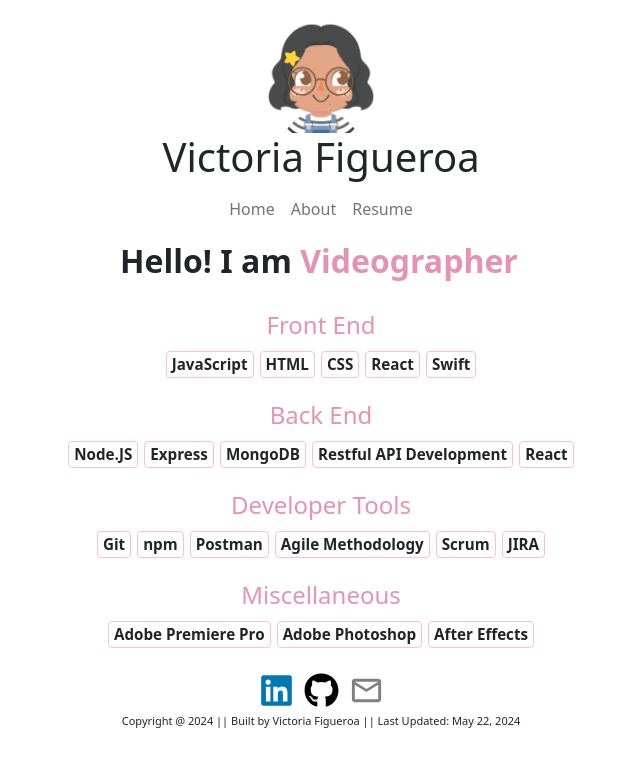
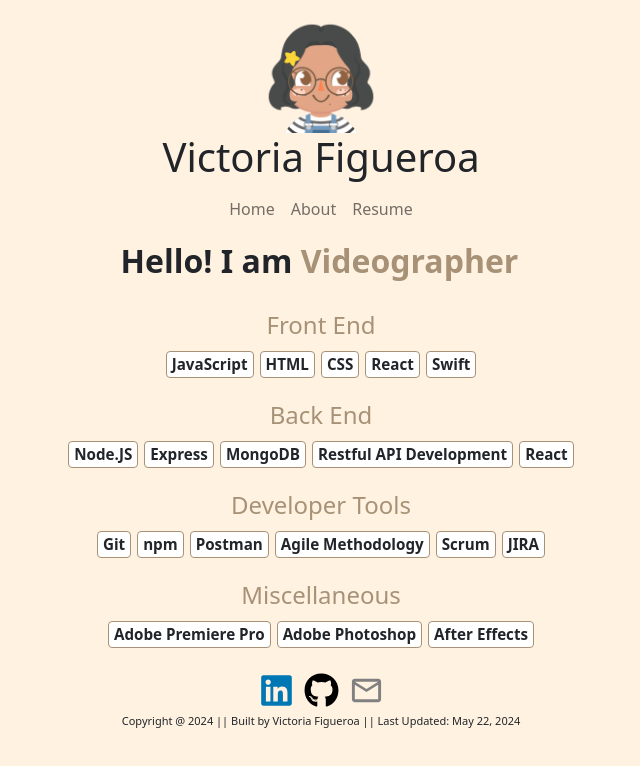
Before and after one commit to vicfigueroa/vicfigueroa.github.io, a React (Create React App) app: page / in a window 1280 px wide. Shown: the top 766 px of the page, without its empty margins (319-959 px from the left). Built offline with nearby package versions, Linux system fonts and the light colour scheme.

Commit message:
deploy w pics

```diff
--- a/package.json
+++ b/package.json
@@ -1,12 +1,14 @@
 {
   "name": "portfolio",
   "version": "0.1.0",
+  "homepage": "https://vicfigueroa.github.io",
   "private": true,
   "dependencies": {
     "@testing-library/jest-dom": "^5.17.0",
     "@testing-library/react": "^13.4.0",
     "@testing-library/user-event": "^13.5.0",
     "bootstrap": "^5.1.3",
+    "gh-pages": "^6.1.1",
     "react": "^18.3.1",
     "react-bootstrap": "^2.10.2",
     "react-dom": "^18.3.1",
@@ -16,6 +18,8 @@
     "web-vitals": "^2.1.4"
   },
   "scripts": {
+    "predeploy": "npm run build",
+    "deploy": "gh-pages -d build",
     "start": "react-scripts start",
     "build": "react-scripts build",
     "test": "react-scripts test",
--- a/public/index.html
+++ b/public/index.html
@@ -11,5 +11,7 @@
   </head>
   <body>
     <div id="root"></div>
+    <body style="background-color: #FFF2E1"></body>
+
   </body>
 </html>
--- a/src/App.css
+++ b/src/App.css
@@ -54,12 +54,12 @@
 .skillTitle {
   width: 100%; /* Ensures the title takes the full width of the section */
   text-align: center; /* Center-aligns the title */
-  color: #E493B3;
+  color: #A79277;
 }
 
 .skill {
   background-color: white;
-  border-color: pink;
+  border-color: #A79277;
   border-style: solid;
   border-width: thin;
   margin: 3px;
@@ -75,8 +75,8 @@
 }
 
 .skill:hover {
-  background-color: pink;
-  color: gray;
+  background-color: #A79277;
+  color: #FFF2E1;
 }
 
 /* DynamicString.css */
@@ -90,8 +90,8 @@
 .typing-text {
   white-space: nowrap;
   overflow: hidden;
-  color: #E493B3;
-  border-right: 0.15em solid #000; /* Adjust color as needed */
+  color: #A79277;
+  border-right: 0.10em solid #000;
   animation: typing 2s steps(30, end), blink-caret 0.75s step-end infinite;
 }
 
@@ -110,7 +110,7 @@
     border-color: transparent;
   }
   50% {
-    border-color: black; /* Adjust color as needed */
+    border-color: #A79277 /* Adjust color as needed */
   }
 }
 
--- a/src/Navigation/Navbar.js
+++ b/src/Navigation/Navbar.js
@@ -5,7 +5,7 @@ import {Link} from 'react-router-dom';
 const Navbar = () => {
   return (
     <nav className="navbar navbar-expand-lg navbar-light justify-content-center">
-         <img src={process.env.PUBLIC_URL + '/acpic.png'} width="10%" height="10%" />
+         <img src={process.env.PUBLIC_URL + '/acpic.PNG'} width="10%" height="10%" />
         <h1>Victoria Figueroa</h1>
         <ul className="navbar-nav">
         <li className='nav-item'>
--- a/src/pages/About.js
+++ b/src/pages/About.js
@@ -7,7 +7,7 @@ const About = () => {
             <h1>Welcome!</h1>
             <div className="about-container">
                 <div className="about-pic-container">
-                    <img src="japanpfp.jpg" alt="japanpfp" className="pic" />
+                    <img src="japanpfp.JPG" alt="japanpfp" className="pic" />
                 </div>
                 <div className="about-bio-container">
                     <p>I am currently an Associate Software Engineer at Domenix and based out of the DMV area.
```
Also changed, not shown: 1 other file (tests, documents, lock files or other folders).
